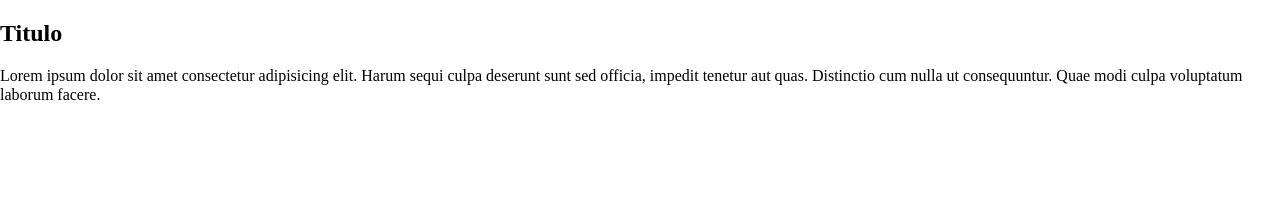
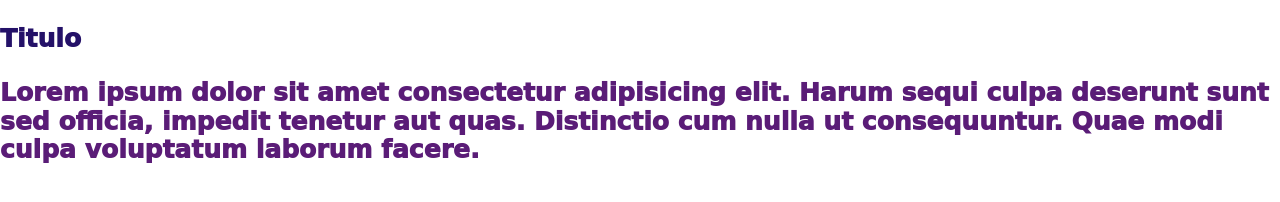
Before and after one commit to naomipoclava2021/CursoSoyDalto, a website: page HTML/Diseño web/index.html in a window 1280 px wide. Drawn offline with nearby package versions, Linux system fonts and the light colour scheme; a web font is replaced by a local one.

Commit message:
Normalize configuracion

```diff
--- a/CSS/estilo.css
+++ b/CSS/estilo.css
@@ -1,43 +1,19 @@
+*{
+    font-family: 'Macondo', cursive;
+    font-weight: 1000;
+}
 
 
+.form{
+    font-size: 25px;
+}
 
-
-
-
-
-
-
-
-
-
-
-
-
-
-
-
-
-
-
-
-
-
-/* *{
-    font-family: 'Macondo', cursive;
-    font-weight: 1000;
-} */
-
-
-/* .form{
-    font-size: 25px;
-} */
-
-/* .form__p-h2{
+.form__p-h2{
     font-size: 1em;
     font-family:'Macondo',cursive;
     color: rgb(36, 17, 104);
-} */
+}
 
-/* .form__p-p{
+.form__p-p{
     color: rgb(90, 28, 119);
-} */
+}
```
